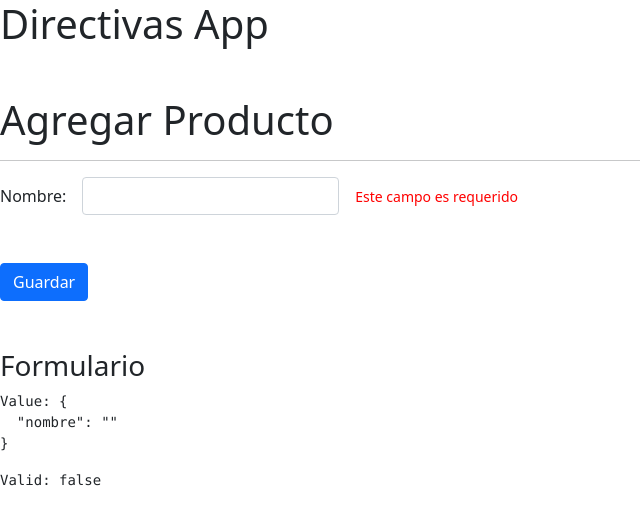
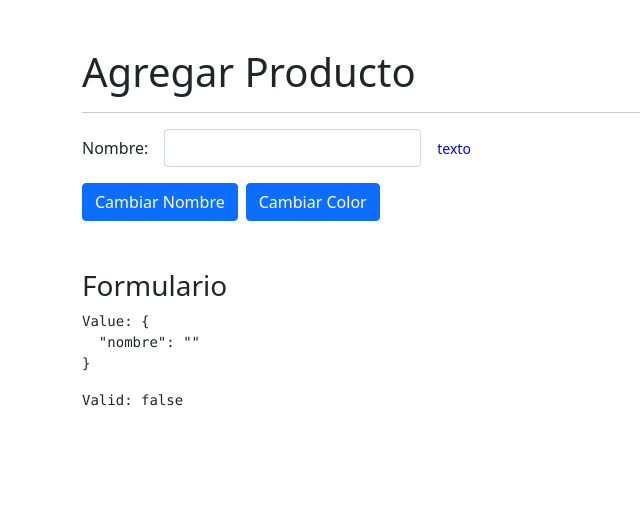
Before and after one commit to MiguelGonzalezAlvarez/Web-Directivas, an Angular app: page /productos/agregar in a window 1280 px wide. Shown: the top 524 px of the page, without its empty margins (0-640 px from the left). Built offline with nearby package versions, Linux system fonts and the light colour scheme.

Commit message:
feat: use the new directive on agregar component

```diff
--- a/src/app/app.component.html
+++ b/src/app/app.component.html
@@ -1,2 +1 @@
-<h1>Directivas App</h1>
 <router-outlet></router-outlet>
--- a/src/app/productos/pages/agregar/agregar.component.html
+++ b/src/app/productos/pages/agregar/agregar.component.html
@@ -10,13 +10,16 @@
             <input class="form-control" formControlName="nombre">
         </div>
         <div class="col-auto">
-            <span error-msg class="form-text" *ngIf="tieneError('nombre')">Este campo es requerido</span>
+            <span error-msg [mensaje]="texto" [color]="color" class="form-text" *ngIf="tieneError('nombre')">
+                Este campo es requerido
+            </span>
         </div>
     </div>
 
-    <div class="row mt-5">
+    <div class="row mt-3">
         <div class="col">
-            <button class="btn btn-primary">Guardar</button>
+            <button class="btn btn-primary" (click)="cambiarNombre()">Cambiar Nombre</button>
+            <button class="btn btn-primary ms-2" (click)="cambiarColor()">Cambiar Color</button>
         </div>
     </div>
 </form>
--- a/src/app/productos/pages/agregar/agregar.component.ts
+++ b/src/app/productos/pages/agregar/agregar.component.ts
@@ -1,13 +1,15 @@
-import { Component, OnInit } from '@angular/core';
+import { Component } from '@angular/core';
 import { FormBuilder, FormGroup, Validators } from '@angular/forms';
 
 @Component({
   selector: 'app-agregar',
   templateUrl: './agregar.component.html',
-  styles: [
-  ]
+  styles: []
 })
-export class AgregarComponent implements OnInit {
+export class AgregarComponent {
+
+  texto: string = 'texto';
+  color: string = 'blue';
 
   miFormulario: FormGroup = this.fb.group({
     nombre: ['', Validators.required]
@@ -15,11 +17,17 @@ export class AgregarComponent implements OnInit {
 
   constructor(private fb: FormBuilder) { }
 
-  ngOnInit(): void {
-  }
-
   tieneError(campo: string): boolean {
     return this.miFormulario.get(campo)?.invalid ?? false;
   }
 
+  cambiarNombre(): void {
+    this.texto = 'Miguel Gonzalez Alvarez';
+  }
+
+  cambiarColor(): void {
+    this.color = 'green';
+  }
+
+
 }
--- a/src/app/shared/directives/error-msg.directive.ts
+++ b/src/app/shared/directives/error-msg.directive.ts
@@ -1,12 +1,12 @@
-import { Directive, ElementRef, Input, OnInit, SimpleChanges } from '@angular/core';
+import { Directive, ElementRef, Input, OnChanges, OnInit, SimpleChanges } from '@angular/core';
 
 @Directive({
   selector: '[error-msg]'
 })
-export class ErrorMsgDirective implements OnInit {
+export class ErrorMsgDirective implements OnInit, OnChanges {
 
+  private _mensaje: string = 'Este campo es requerido';
   private _color: string = 'red';
-  private _mensaje: string = 'Este campo es requerido';
 
   htmlElement: ElementRef<HTMLElement>;
 
--- a/src/index.html
+++ b/src/index.html
@@ -8,7 +8,7 @@
   <link rel="icon" type="image/x-icon" href="favicon.ico">
   <link href="https://cdn.jsdelivr.net/npm/bootstrap@5.0.2/dist/css/bootstrap.min.css" rel="stylesheet" integrity="sha384-EVSTQN3/azprG1Anm3QDgpJLIm9Nao0Yz1ztcQTwFspd3yD65VohhpuuCOmLASjC" crossorigin="anonymous">
 </head>
-<body>
+<body class="container">
   <app-root></app-root>
 </body>
 </html>
```
